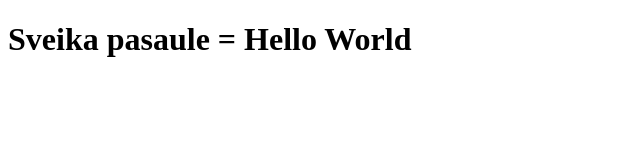
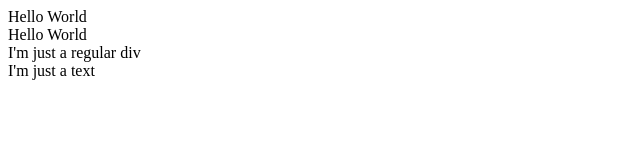
Before and after one commit to spiderman0001/100answer, a plain HTML site: page react/index.html in a window 1280 px wide. Shown: the whole page, without its empty margins (0-640 px from the left). Drawn offline with Linux system fonts and the light colour scheme.

Commit message:
createElement 添加type dom children

```diff
--- a/react/index.html
+++ b/react/index.html
@@ -1,14 +1,34 @@
 <!DOCTYPE html>
 <html>
+
 <head>
     <title>Build Your Own React</title>
 </head>
+
 <body>
-<script src="./react.js"></script>
-<div id="root"></div>
-<script>
-    const helloWorld = React.createElement('h1', null, `Sveika pasaule`, '= Hello World');
-    ReactDOM.render(helloWorld, document.getElementById('root'));
-</script>
+    <script src="./react.js"></script>
+    <div id="root"></div>
+    <script>
+        const Hello = function () {
+            return React.createElement('div', null, `Hello World`);
+        };
+        const helloWorld = React.createElement(Hello, null, null);
+        const helloWorld2 = React.createElement(Hello, null, null);
+        const regularDiv = React.createElement('div', null, `I'm just a regular div`);
+        const parent = React.createElement('div', null,
+            helloWorld,
+            helloWorld2,
+            regularDiv,
+            ` I'm just a text`
+        );
+        // We expect to see:
+        // -----------------
+        // Hello World
+        // Hello World
+        // I'm just a regular div
+        // I'm just a text
+        ReactDOM.render(parent, document.getElementById('root'));
+    </script>
 </body>
+
 </html>
--- a/react/react.js
+++ b/react/react.js
@@ -3,6 +3,22 @@
         const anElement = document.createElement(element);
         anElement.innerHTML = children.join(' ');
         return anElement;
+    }
+
+    function anElement(element, children) {
+        if (typeof (element) === 'function') {
+            return element();
+        } else {
+            const anElement = document.createElement(element);
+            children.forEach(child => {
+                if (typeof (child) === 'object') {
+                    anElement.appendChild(child);
+                } else {
+                    anElement.innerHTML += child;
+                }
+            });
+            return anElement;
+        }
     }
 
     function createElement(el, props, ...children) {
```
